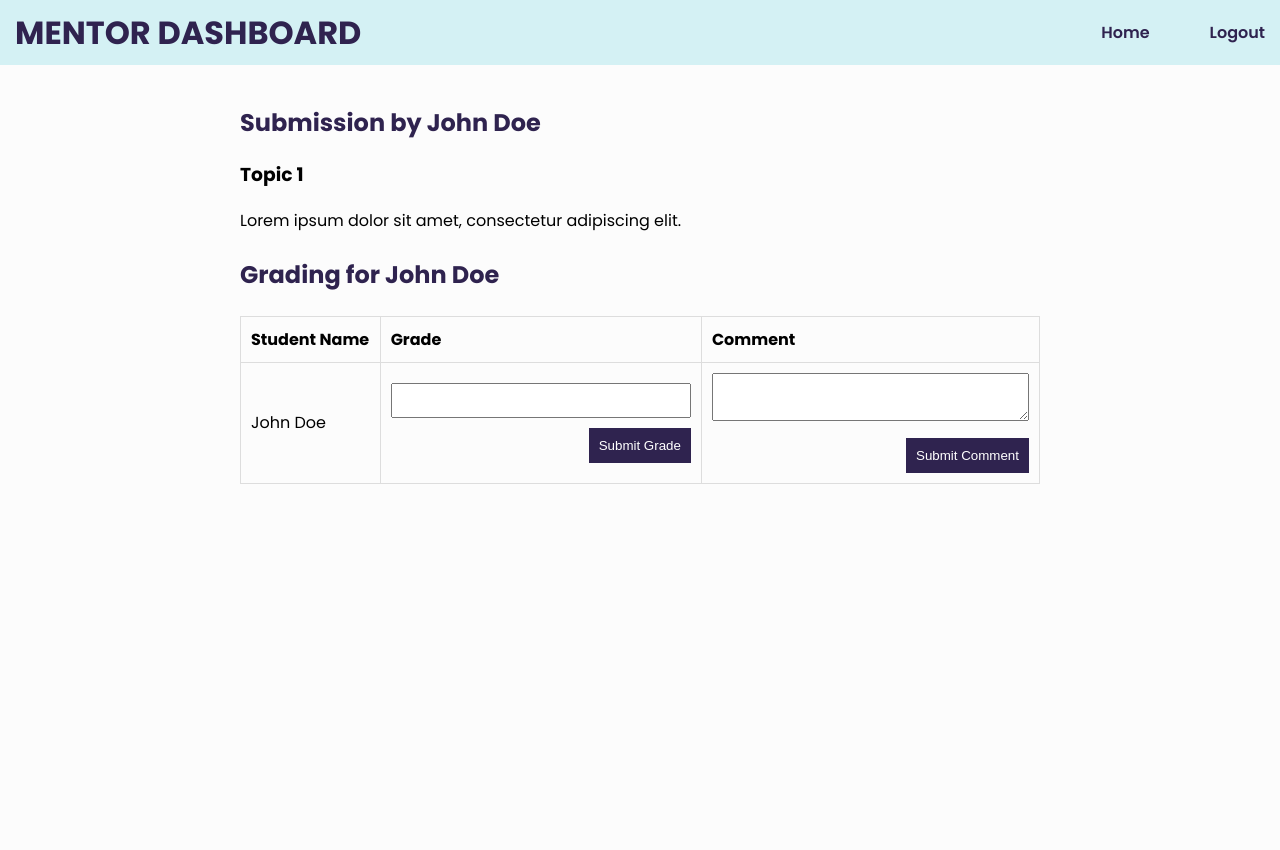
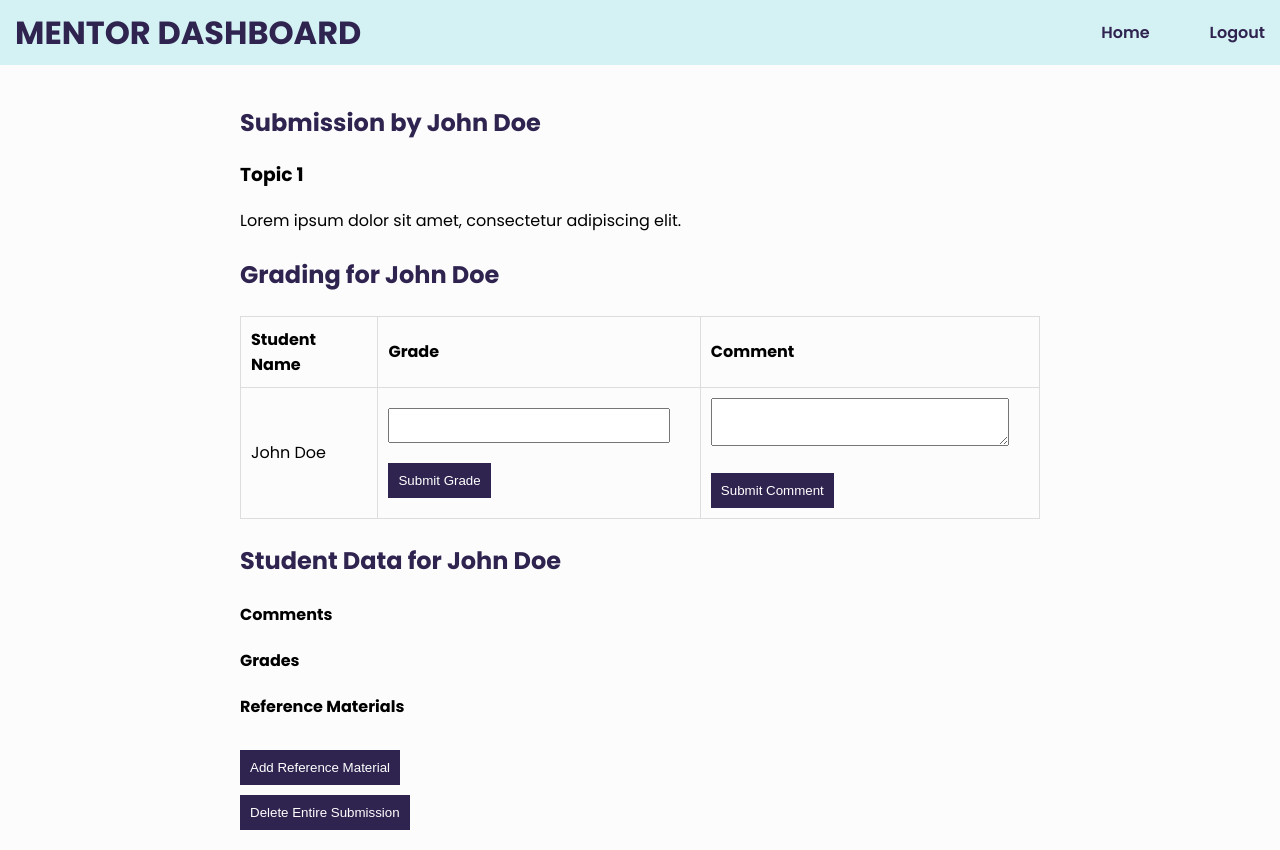
Before and after one commit to Sanjeev-Krishna-S/test1, a React (Create React App) app: page /mentor/submission/1 in a window 1280 px wide. Both pictures are taken after a click on the button 640 px from the left and 238 px from the top of the page. Before the commit the page ends 800 px from the top, so only its background shows below. Built offline with nearby package versions, Linux system fonts and the light colour scheme.

Commit message:
Edited MentorGrading

```diff
--- a/src/pages/MentorGrading.css
+++ b/src/pages/MentorGrading.css
@@ -28,16 +28,12 @@
   text-align: left;
 }
 
-  .mentor-grading-input {
-    width: 100%;
+.mentor-grading-input,
+.mentor-grading-textarea {
+  width: calc(100% - 20px);
   padding: 8px;
   box-sizing: border-box;
-  }
-
-  .mentor-grading-textarea {
-    width: 100%;
-    padding: 8px;
-    box-sizing: border-box;
+  margin-bottom: 10px;
 }
 
 .mentor-grading-button {
@@ -47,9 +43,40 @@
   border: none;
   cursor: pointer;
   margin-top: 10px;
-    float: right; /* Align the button to the right */
+  margin-right: 10px;
 }
 
 .mentor-grading-button:hover {
   background-color: #574c4c;
 }
+
+/* Additional styling for action buttons */
+.mentor-grading-actions {
+  margin-top: 20px;
+  display: flex;
+  justify-content: space-between;
+}
+
+/* Responsive styling for small screens */
+@media (max-width: 600px) {
+  .mentor-grading-input,
+  .mentor-grading-textarea,
+  .mentor-grading-button {
+    width: 100%;
+    margin-right: 0;
+  }
+}
+
+/* Styling for Add Reference Material and Delete Entire Submission buttons */
+.mentor-data-section button {
+  background-color: #2f234f;
+  color: #fff;
+  padding: 10px;
+  border: none;
+  cursor: pointer;
+  margin-top: 10px;
+}
+
+.mentor-data-section button:hover {
+  background-color: #574c4c;
+}
--- a/src/pages/MentorGrading.jsx
+++ b/src/pages/MentorGrading.jsx
@@ -1,5 +1,5 @@
 // MentorGrading.jsx
-import React, { useState } from 'react';
+import React, { useState, useEffect } from 'react';
 import { useParams, useLocation } from 'react-router-dom';
 import './MentorGrading.css';
 
@@ -7,45 +7,99 @@ const MentorGrading = () => {
   const { projectId } = useParams();
   const location = useLocation();
 
-  // Extract gradingData and selectedStudent from the location state
   const { gradingData, selectedStudent, selectedStudentName } = location.state || {};
 
-  // Dummy data for submission details
   const submissionDetails = [
     { topic: 'Topic 1', content: 'Lorem ipsum dolor sit amet, consectetur adipiscing elit.' },
     { topic: 'Topic 2', content: 'Pellentesque habitant morbi tristique senectus et netus et malesuada fames ac turpis egestas.' },
     { topic: 'Topic 3', content: 'Curabitur non nulla sit amet nisl tempus convallis quis ac lectus.' },
-    // Add more topics and content as needed
   ];
 
-  // Filter submission details based on the selected student's topic
   const filteredSubmissionDetails = selectedStudent.status === 'Not Submitted'
     ? []
     : submissionDetails.filter((detail) => detail.topic === selectedStudent.topic);
 
-  // State to store grading data
   const [grading, setGrading] = useState({ grade: '', comment: '' });
 
-  // Function to handle grading input change
+  const [studentData, setStudentData] = useState({
+    comments: [],
+    grades: [],
+    referenceMaterials: [],
+  });
+
+  useEffect(() => {
+    // Fetch grades, comments, and other data from the backend for the selected student
+    // Example:
+    // fetchStudentData(selectedStudent.id).then(data => setStudentData(data));
+  }, [selectedStudent]);
+
   const handleGradeChange = (value) => {
     setGrading((prevGrading) => ({ ...prevGrading, grade: value }));
   };
 
-  // Function to handle comment input change
   const handleCommentChange = (value) => {
     setGrading((prevGrading) => ({ ...prevGrading, comment: value }));
   };
 
-  // Function to handle grade submission
   const handleGradeSubmit = () => {
-    // Implement your logic to submit the grade
-    console.log('Submitted Grade:', grading.grade);
+    // Call backend API to submit the grade
+    // Example:
+    // submitGrade(selectedStudent.id, grading.grade).then(() => fetchStudentData(selectedStudent.id));
+    setGrading({ grade: '', comment: '' });
   };
 
-  // Function to handle comment submission
   const handleCommentSubmit = () => {
-    // Implement your logic to submit the comment
-    console.log('Submitted Comment:', grading.comment);
+    // Call backend API to submit the comment
+    // Example:
+    // submitComment(selectedStudent.id, grading.comment).then(() => fetchStudentData(selectedStudent.id));
+    setGrading({ grade: '', comment: '' });
+  };
+
+  // Function to handle reference material submission
+  const handleReferenceMaterialSubmit = () => {
+    // Call backend API to submit the reference material
+    // Assume a referenceMaterial state is used to store them
+    // Example:
+    // submitReferenceMaterial(selectedStudent.id, 'New Reference Material').then(() => fetchStudentData(selectedStudent.id));
+  };
+
+  // Function to handle deleting a comment
+  const handleDeleteComment = (index) => {
+    const newComments = [...studentData.comments];
+    newComments.splice(index, 1);
+    setStudentData((prevData) => ({ ...prevData, comments: newComments }));
+  };
+
+  // Function to handle editing a comment
+  const handleEditComment = (index) => {
+    const editedComment = prompt('Enter the edited comment:', studentData.comments[index]);
+    if (editedComment !== null) {
+      const newComments = [...studentData.comments];
+      newComments[index] = editedComment;
+      setStudentData((prevData) => ({ ...prevData, comments: newComments }));
+    }
+  };
+
+  // Function to handle editing a grade
+  const handleEditGrade = (index) => {
+    const editedGrade = prompt('Enter the edited grade:', studentData.grades[index]);
+    if (editedGrade !== null) {
+      const newGrades = [...studentData.grades];
+      newGrades[index] = editedGrade;
+      setStudentData((prevData) => ({ ...prevData, grades: newGrades }));
+    }
+  };
+
+  // Function to handle deleting the entire submission
+  const handleDeleteSubmission = () => {
+    console.log('Deleted Submission for:', selectedStudentName);
+  };
+
+  // Function to handle reference material deletion
+  const handleReferenceMaterialDelete = (index) => {
+    const newReferenceMaterials = [...studentData.referenceMaterials];
+    newReferenceMaterials.splice(index, 1);
+    setStudentData((prevData) => ({ ...prevData, referenceMaterials: newReferenceMaterials }));
   };
 
   return (
@@ -53,14 +107,13 @@ const MentorGrading = () => {
       <h2 className="mentor-grading-h2">Submission by {selectedStudentName}</h2>
       {filteredSubmissionDetails.length > 0
         ? filteredSubmissionDetails.map((detail) => (
-            <div key={detail.topic}>
-              <h3>{detail.topic}</h3>
-              <p>{detail.content}</p>
-            </div>
-          ))
+          <div key={detail.topic}>
+            <h3>{detail.topic}</h3>
+            <p>{detail.content}</p>
+          </div>
+        ))
         : <p>No submissions attached</p>
       }
-      {/* Display the selected student's name */}
       <h3 className="mentor-grading-h3">Grading for {selectedStudentName}</h3>
       <table className="mentor-grading-table">
         <thead>
@@ -97,6 +150,61 @@ const MentorGrading = () => {
           </tr>
         </tbody>
       </table>
+
+      {/* Section to view and edit comments, grades, and reference materials */}
+      <div className="mentor-data-section">
+        <h3 className="mentor-grading-h3">Student Data for {selectedStudentName}</h3>
+        <div>
+          <h4>Comments</h4>
+          <ul>
+            {studentData.comments.map((comment, index) => (
+              <li key={index}>
+                {comment}
+                <button onClick={() => handleDeleteComment(index)}>
+                  Delete Comment
+                </button>
+                <button onClick={() => handleEditComment(index)}>
+                  Edit Comment
+                </button>
+              </li>
+            ))}
+          </ul>
+        </div>
+        <div>
+          <h4>Grades</h4>
+          <ul>
+            {studentData.grades.map((grade, index) => (
+              <li key={index}>
+                {grade}
+                <button onClick={() => handleEditGrade(index)}>
+                  Edit Grade
+                </button>
+              </li>
+            ))}
+          </ul>
+        </div>
+        <div>
+          <h4>Reference Materials</h4>
+          <ul>
+            {studentData.referenceMaterials.map((material, index) => (
+              <li key={index}>
+                {material}
+                <button onClick={() => handleReferenceMaterialDelete(index)}>
+                  Delete Material
+                </button>
+              </li>
+            ))}
+          </ul>
+          <button onClick={handleReferenceMaterialSubmit}>
+            Add Reference Material
+          </button>
+        </div>
+        <div>
+          <button onClick={handleDeleteSubmission}>
+            Delete Entire Submission
+          </button>
+        </div>
+      </div>
     </div>
   );
 };
```
Lines whose indentation alone changed are shown as unchanged.
